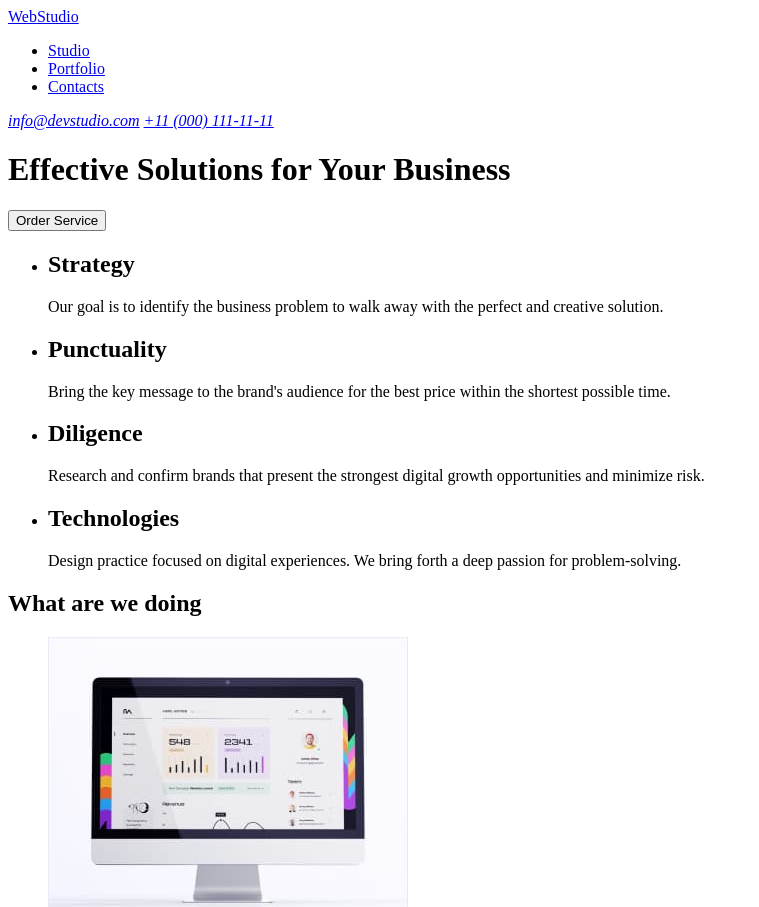
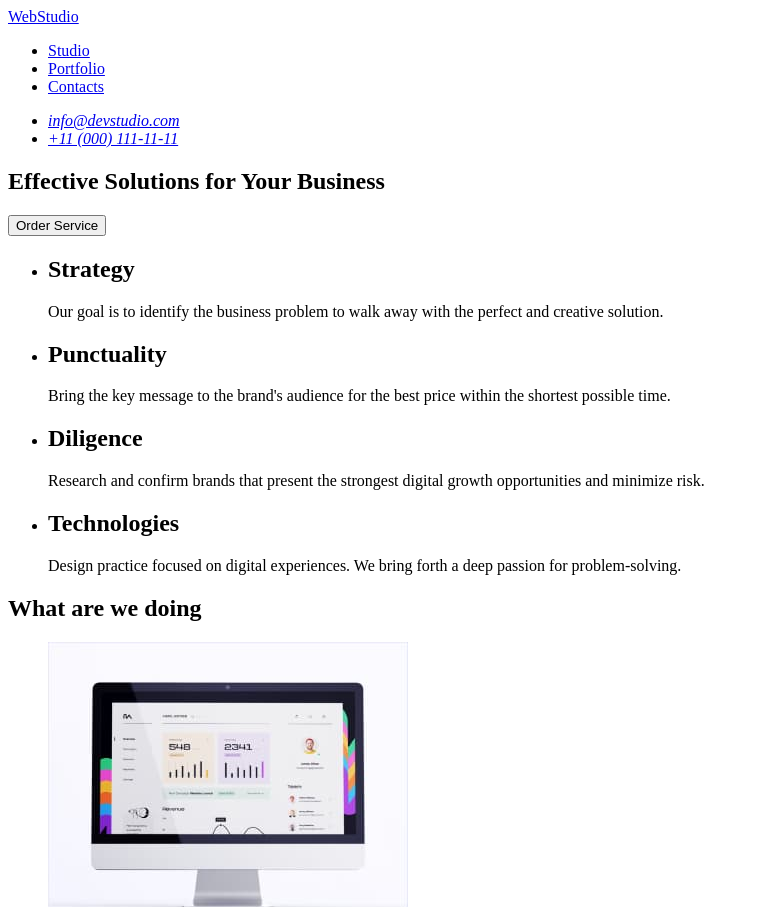
Before and after one commit to serhiiriazantsev/goit-markup-hw-01, a plain HTML site: page index.html in a window 1280 px wide. Shown: the top 907 px of the page, without its empty margins (0-759 px from the left). Drawn offline with Linux system fonts and the light colour scheme.

Commit message:
add html

```diff
--- a/index.html
+++ b/index.html
@@ -10,7 +10,7 @@
 
     <header>
         <nav>
-            <a href="/"><span>Web</span>Studio</a>
+            <a href="index.html">WebStudio</a>
             <ul>
                 <li><a href="/">Studio</a></li>
                 <li><a href="/">Portfolio</a></li>
@@ -18,14 +18,19 @@
             </ul>
         </nav>
         <address>
-            <a href="mailto:info@devstudio.com">info@devstudio.com</a>
-            <a href="call:+110001111111">+11 (000) 111-11-11</a>
+            <ul>
+                <li><a href="mailto:info@devstudio.com">info@devstudio.com</a></li>
+                <li><a href="call:+110001111111">+11 (000) 111-11-11</a></li>
+            </ul>
         </address>
-        <h1>Effective Solutions for Your Business</h1>
-        <button type="button">Order Service</button>
     </header>
 
     <main>
+        <section>
+            <h1>Effective Solutions for Your Business</h1>
+            <button type="button">Order Service</button>
+        </section>
+
         <section>
             <ul>
                 <li>
@@ -106,7 +111,7 @@
     </main>
 
     <footer>
-        <a href="/"><span>Web</span>Studio</a>
+        <a href="index.html">WebStudio</a>
         <p>
             Increase the flow of customers and sales
         for your business with digital marketing & growth solutions.
```
